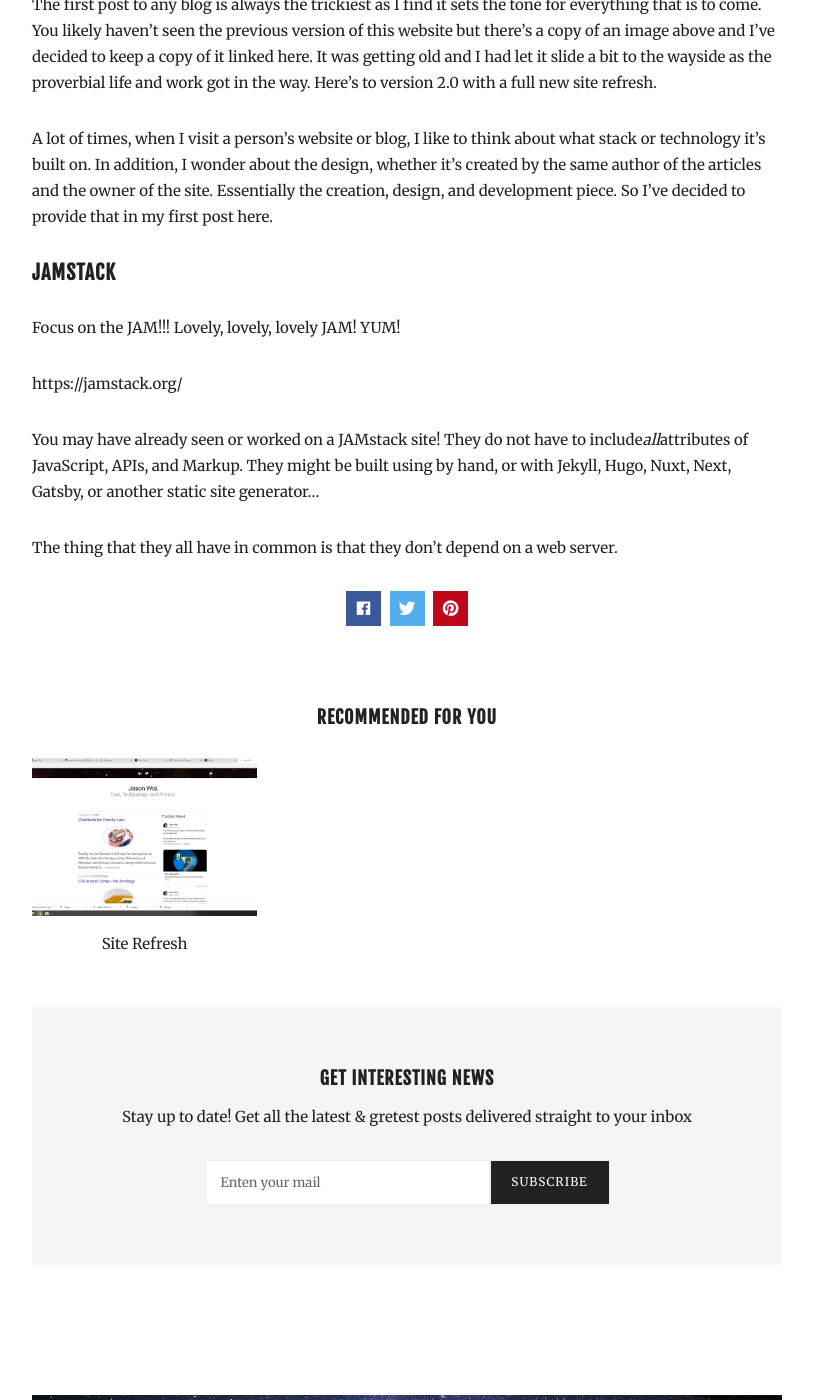
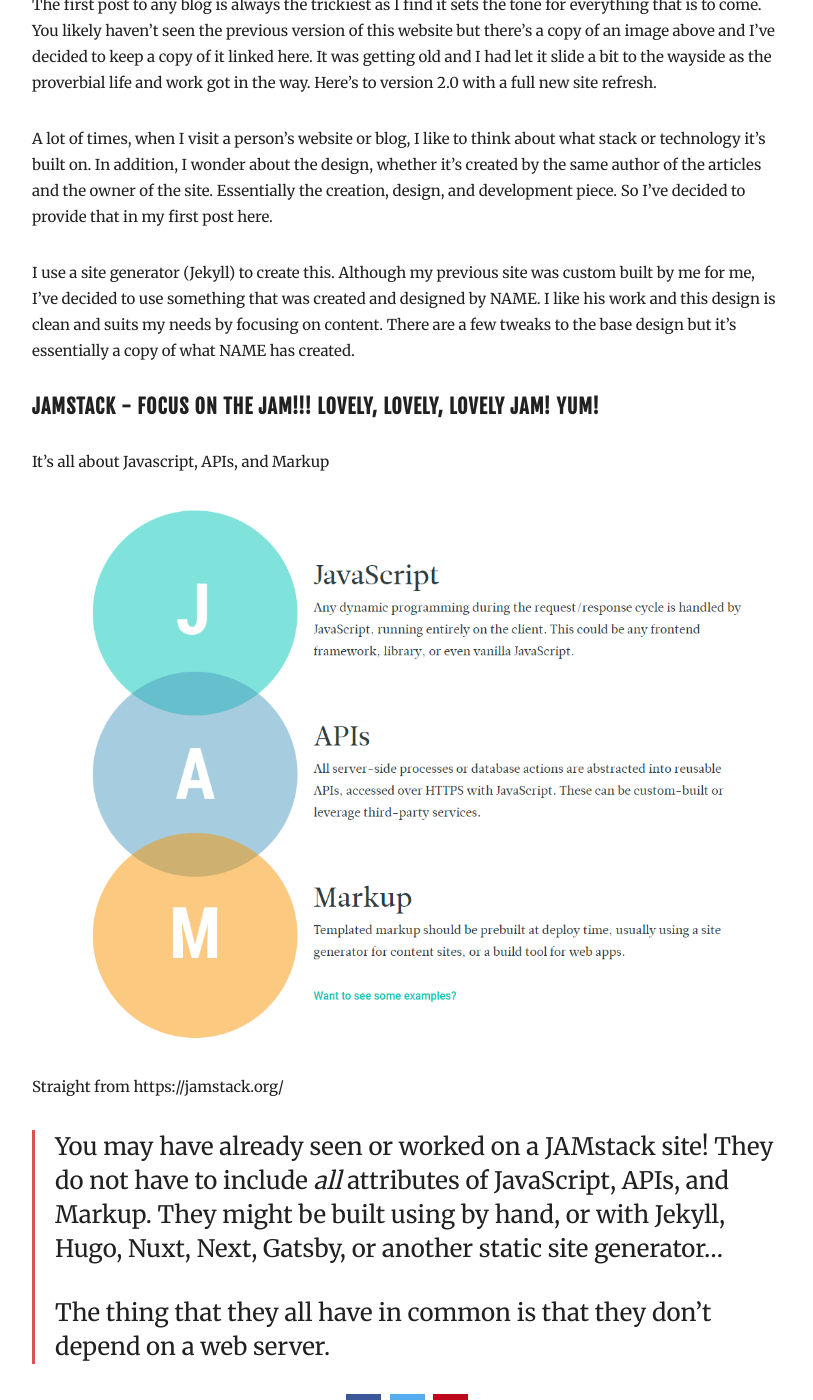
Before and after one commit to jawai/marvelous-broccoli, a Jekyll site: the page built from _posts/2019-12-30-site-refresh.md, in a window 1280 px wide and 1400 px high, scrolled down 915 px. Shown: the whole window, without its empty margins (233-1046 px from the left). Built offline with Jekyll 4.4.1, drawn with Linux system fonts in a browser that asks for light colours; nearby versions of some CDN libraries; comment, search, counter and statistics services are not loaded.

Commit message:
Update Posts “2019-12-30-site-refresh”

```diff
--- a/_posts/2019-12-30-site-refresh.md
+++ b/_posts/2019-12-30-site-refresh.md
@@ -10,16 +10,16 @@ The first post to any blog is always the trickiest as I find it sets the tone fo
 
 A lot of times, when I visit a person's website or blog, I like to think about what stack or technology it's built on. In addition, I wonder about the design, whether it's created by the same author of the articles and the owner of the site. Essentially the creation, design, and development piece. So I've decided to provide that in my first post here.
 
-#### JAMstack
+I use a site generator (Jekyll) to create this. Although my previous site was custom built by me for me, I've decided to use something that was created and designed by NAME. I like his work and this design is clean and suits my needs by focusing on content. There are a few tweaks to the base design but it's essentially a copy of what NAME has created.
 
-Focus on the JAM!!! Lovely, lovely, lovely JAM! YUM!
+#### JAMstack - Focus on the JAM!!! Lovely, lovely, lovely JAM! YUM!
 
-<https://jamstack.org/>
+It's all about Javascript, APIs, and Markup
 
-<!--StartFragment-->
+![jams](/images/jamstack.png "JAMstack")
 
-You may have already seen or worked on a JAMstack site! They do not have to include*all*attributes of JavaScript, APIs, and Markup. They might be built using by hand, or with Jekyll, Hugo, Nuxt, Next, Gatsby, or another [static site generator](https://www.staticgen.com/)...
+Straight from <https://jamstack.org/>
 
-The thing that they all have in common is that they don’t depend on a web server.
-
-<!--EndFragment-->
+> You may have already seen or worked on a JAMstack site! They do not have to include *all* attributes of JavaScript, APIs, and Markup. They might be built using by hand, or with Jekyll, Hugo, Nuxt, Next, Gatsby, or another [static site generator](https://www.staticgen.com/)...
+>
+> The thing that they all have in common is that they don’t depend on a web server.
```
